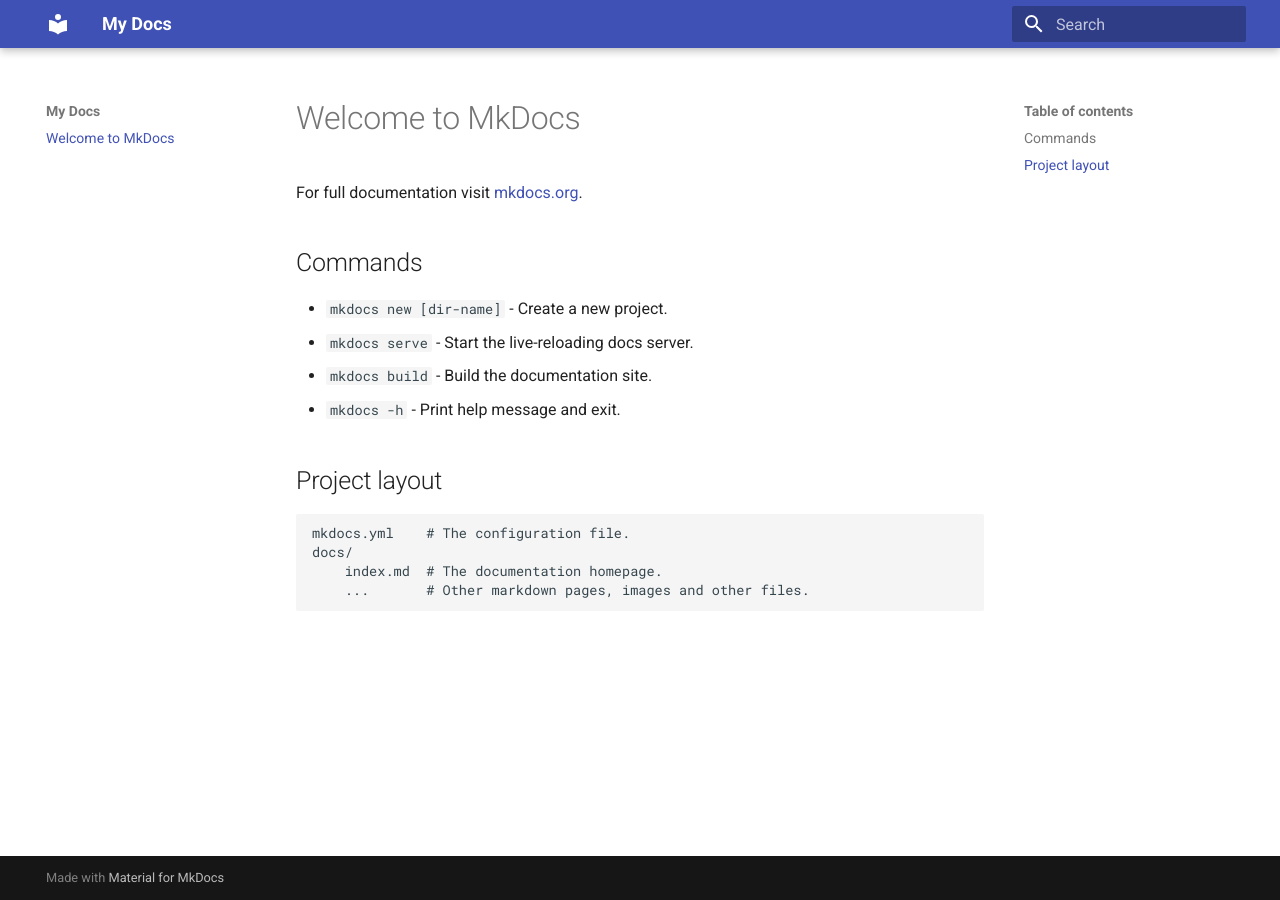
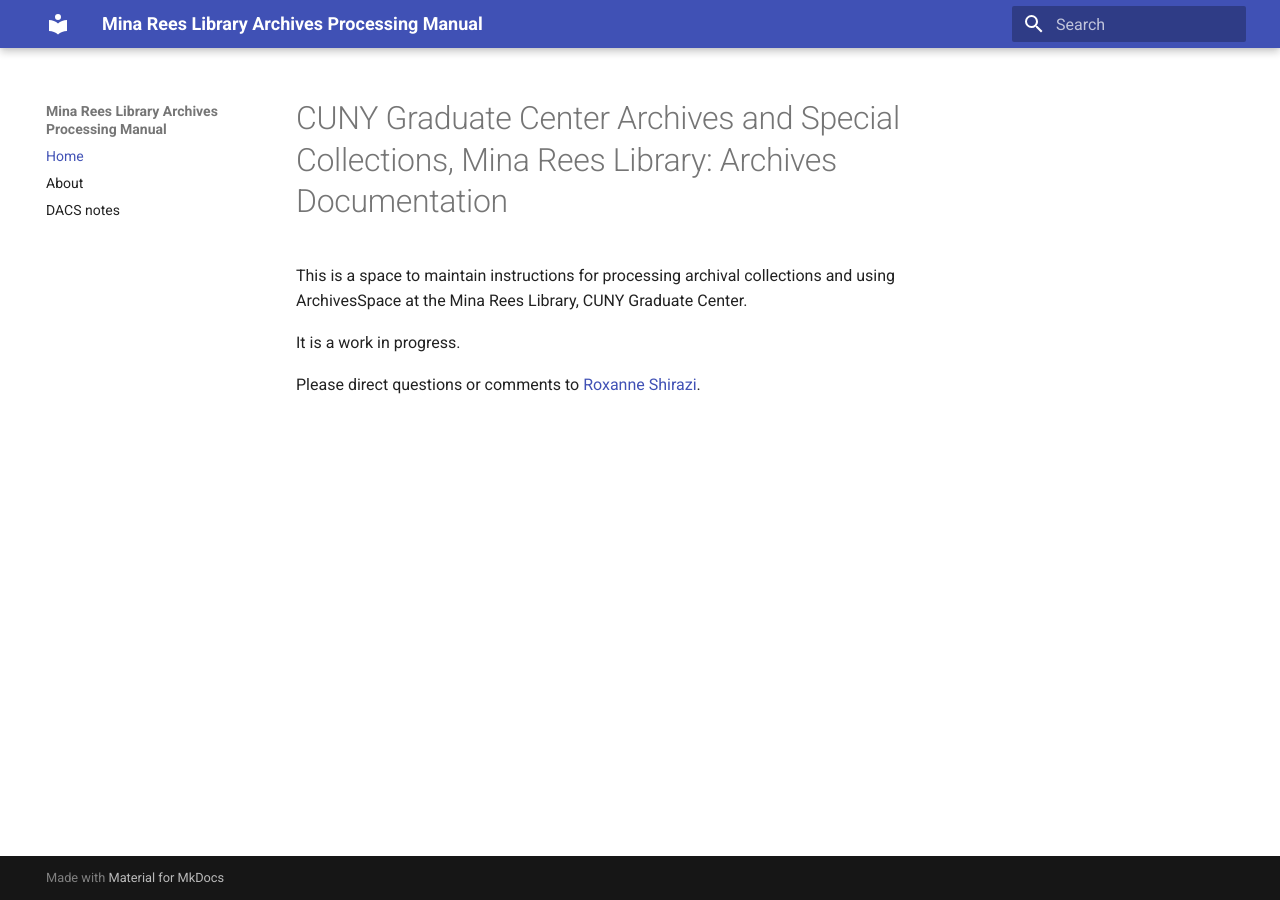
Before and after one commit to GC-Library/archive-docs, an MkDocs documentation site: the page built from docs/index.md, in a window 1280 px wide. Built offline with MkDocs 1.6.1 and Material for MkDocs 9.7.7, drawn with Linux system fonts in a browser that asks for light colours.

```diff
--- a/docs/index.md
+++ b/docs/index.md
@@ -1,17 +1,7 @@
-# Welcome to MkDocs
+# CUNY Graduate Center Archives and Special Collections, Mina Rees Library: Archives Documentation
 
-For full documentation visit [mkdocs.org](https://www.mkdocs.org).
+This is a space to maintain instructions for processing archival collections and using ArchivesSpace at the Mina Rees Library, CUNY Graduate Center.
 
-## Commands
+It is a work in progress.
 
-* `mkdocs new [dir-name]` - Create a new project.
-* `mkdocs serve` - Start the live-reloading docs server.
-* `mkdocs build` - Build the documentation site.
-* `mkdocs -h` - Print help message and exit.
-
-## Project layout
-
-    mkdocs.yml    # The configuration file.
-    docs/
-        index.md  # The documentation homepage.
-        ...       # Other markdown pages, images and other files.
+Please direct questions or comments to [Roxanne Shirazi](mailto:rshirazi@gc.cuny.edu).
--- a/mkdocs.yml
+++ b/mkdocs.yml
@@ -1,3 +1,7 @@
-site_name: My Docs
+site_name: Mina Rees Library Archives Processing Manual
 theme:
   name: material
+nav:
+ - Home: index.md
+ - About: about.md
+ - DACS notes: notes.md
```
Also changed, not shown: docs/about.md (added, +17 -0 lines), docs/notes.md (added, +21 -0 lines).
